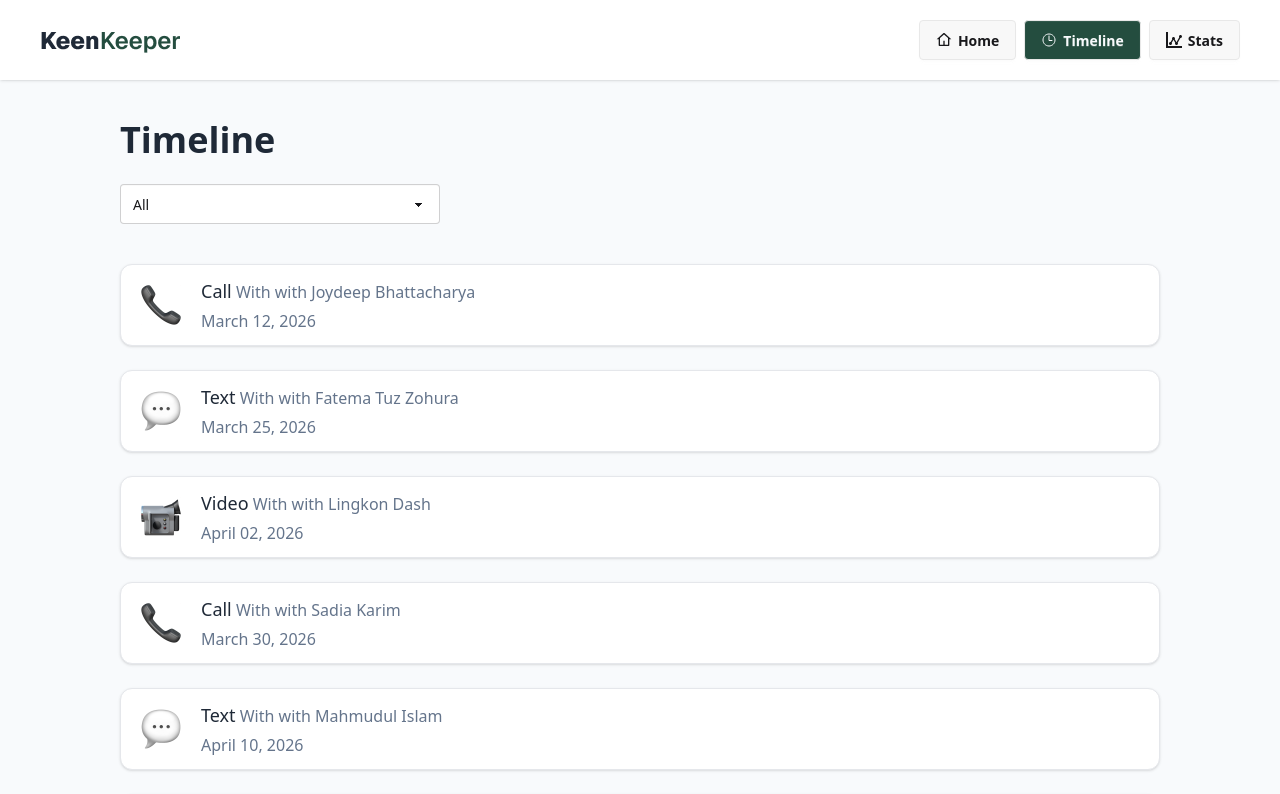
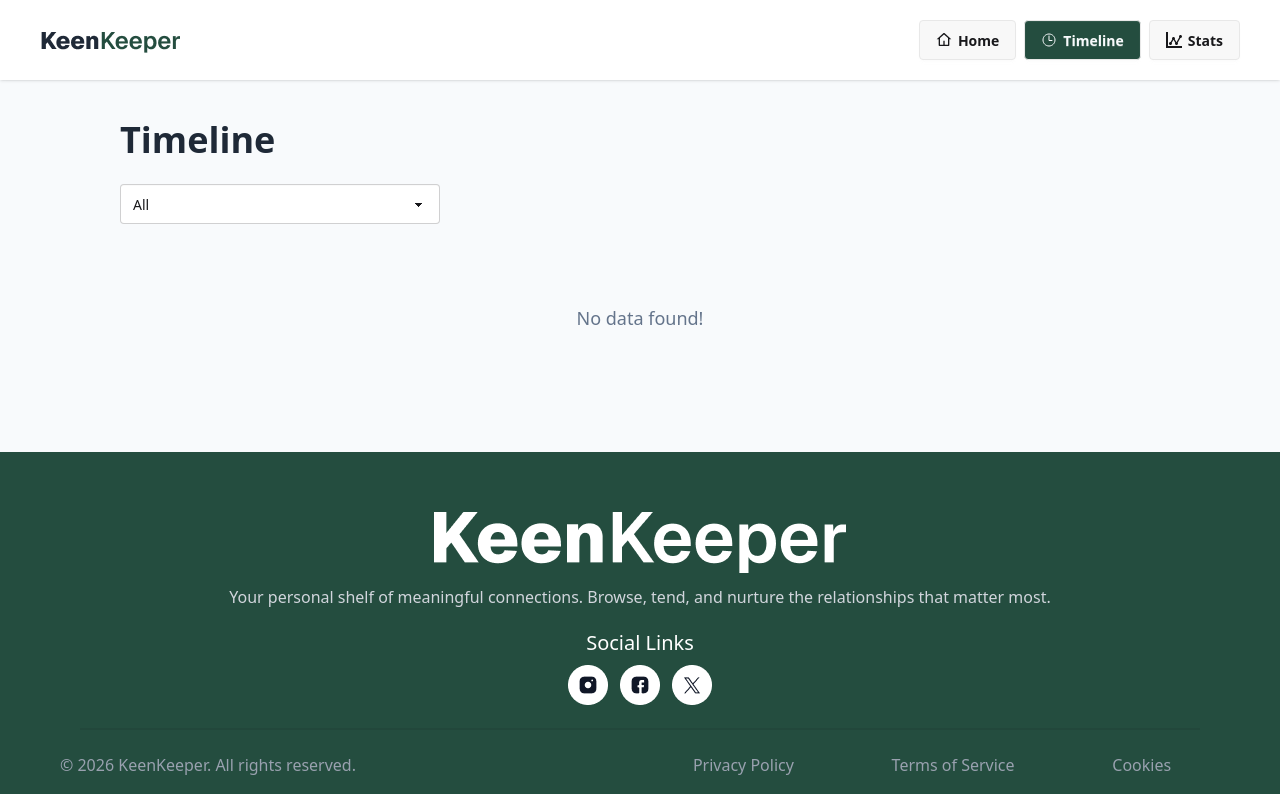
Before and after one commit to LingkonDash/keen-keeper, a Next.js app: page /timeline in a window 1280 px wide. Shown: the top 794 px of the page. Built offline with nearby package versions, Linux system fonts and the light colour scheme.

Commit message:
added timeline section functionality and implemented localstorage logic

```diff
--- a/public/friends.json
+++ b/public/friends.json
@@ -13,20 +13,20 @@
   },
   {
     "id": 2,
-    "name": "Fatema Tuz Zohura",
-    "picture": "https://i.ibb.co.com/Kxnf5fqR/image1.jpg",
-    "email": "fatematuzz@gmail.com",
-    "days_since_contact": 129,
-    "status": "on-track",
-    "tags": ["online", "programming hero"],
-    "bio": "Met online during Programming Hero course. Stayed connected through learning and coding discussions.",
-    "goal": 14,
-    "next_due_date": "2025-12-15"
+    "name": "Eka Rani Devnath",
+    "picture": "https://i.ibb.co.com/23h87MsT/eka-Rani-Devi.jpg",
+    "email": "ekaranidev@gmail.com",
+    "days_since_contact": 1826,
+    "status": "overdue",
+    "tags": ["best friend", "college"],
+    "bio": "Close friend from College. Loves photography and travel.",
+    "goal": 44,
+    "next_due_date": "2026-03-25"
   },
   {
     "id": 3,
     "name": "Lingkon Dash",
-    "picture": "https://i.ibb.co.com/WpFZzbTn/lingkon.png",
+    "picture": "https://i.ibb.co.com/LzrzszNn/lingkon.jpg",
     "email": "lingkon@gmail.com",
     "days_since_contact": 54,
     "status": "almost due",
@@ -37,15 +37,15 @@
   },
   {
     "id": 4,
-    "name": "Sadia Karim",
-    "picture": "https://i.ibb.co.com/jZwsQmfg/picture5.jpg",
-    "email": "sadia.karim@gmail.com",
-    "days_since_contact": 41,
-    "status": "overdue",
-    "tags": ["university", "project partner"],
-    "bio": "Worked on multiple group projects together in university.",
-    "goal": 44,
-    "next_due_date": "2026-03-25"
+    "name": "Fatema Tuz Zohura",
+    "picture": "https://i.ibb.co.com/Kxnf5fqR/image1.jpg",
+    "email": "fatematuzz@gmail.com",
+    "days_since_contact": 129,
+    "status": "on-track",
+    "tags": ["online", "programming hero"],
+    "bio": "Met online during Programming Hero course. Stayed connected through learning and coding discussions.",
+    "goal": 14,
+    "next_due_date": "2025-12-15"
   },
   {
     "id": 5,
@@ -134,12 +134,12 @@
   {
     "id": 12,
     "name": "Nusrat Jahan",
-    "picture": "https://i.ibb.co.com/GQ1fdsGp/last.jpg",
+    "picture": "https://i.ibb.co.com/jZwsQmfg/picture5.jpg",
     "email": "nusrat.jahan@yahoo.com",
     "days_since_contact": 650,
     "status": "almost due",
-    "tags": ["school", "close friend"],
-    "bio": "Close friend from high school. Loves photography and travel.",
+    "tags": ["school", "friend"],
+    "bio": "Friend from high school. Loves photography and travel.",
     "goal": 19,
     "next_due_date": "2026-04-18"
   }
--- a/src/app/friend/[id]/page.jsx
+++ b/src/app/friend/[id]/page.jsx
@@ -1,16 +1,14 @@
+import ActionButtons from '@/components/friendDetails/ActionButtons';
 import { getData } from '@/data/getData';
 import Image from 'next/image';
 import React from 'react';
-import { FiArchive, FiPhoneCall } from 'react-icons/fi';
+import { FiArchive } from 'react-icons/fi';
 import { HiOutlineBellSnooze } from 'react-icons/hi2';
-import { LuMessageSquareText } from 'react-icons/lu';
-import { MdOutlineVideocam } from 'react-icons/md';
 import { RiDeleteBin5Line } from 'react-icons/ri';
 
 const FriendDetails = async ({ params }) => {
 
   const { id } = await params;
-
   const data = await getData();
 
   const item = data.find(obj => obj.id === Number(id))
@@ -92,25 +90,9 @@ const FriendDetails = async ({ params }) => {
       </div>
 
       {/* last row */}
-      <div className='col-span-3 p-8 bg-white rounded-lg shadow-sm flex justify-between flex-col select-none gap-3'>
+      {/* Client Side component */}
 
-        <h2 className='font-medium text-xl text-primary-text'>Quick Check-In</h2>
-
-        <div className='grid grid-cols-3 gap-4 [&>div]:border [&_div]:font-medium [&_div]:text-primary-text  [&>div]:border-gray-200'>
-          <div className=' hover:bg-gray-200 shadow-sm bg-gray-100 cursor-pointer active:translate-y-[0.7px] rounded-md text-lg p-4 flex justify-center items-center flex-col'>
-            <FiPhoneCall size={18}/>
-            call
-          </div>
-          <div className=' hover:bg-gray-200 shadow-sm bg-gray-100 cursor-pointer active:translate-y-[0.7px] rounded-md text-lg p-4 flex justify-center items-center flex-col'>
-            <LuMessageSquareText size={18}/>
-            Text
-          </div>
-          <div className=' hover:bg-gray-200 shadow-sm bg-gray-100 cursor-pointer active:translate-y-[0.7px] rounded-md text-lg p-4 flex justify-center items-center flex-col'>
-            <MdOutlineVideocam size={24}/>
-            Video
-          </div>
-        </div>
-      </div>
+      <ActionButtons item={item} />
 
     </div>
   );
--- a/src/app/layout.jsx
+++ b/src/app/layout.jsx
@@ -2,6 +2,7 @@ import { Geist, Geist_Mono } from "next/font/google";
 import "./global.css";
 import Navbar from "@/components/Navbar";
 import Footer from "@/components/Footer";
+import GlobalProvider from "@/components/globalState/GlobalProvider";
 
 const geistSans = Geist({
   variable: "--font-geist-sans",
@@ -31,7 +32,9 @@ export default function RootLayout({ children }) {
           <Navbar />
         </header>
 
-        {children}
+        <GlobalProvider>
+          {children}
+        </GlobalProvider>
 
         <Footer />
 
--- a/src/app/page.jsx
+++ b/src/app/page.jsx
@@ -1,5 +1,7 @@
 import Banner from "@/components/Banner";
 import Friends from "@/components/Friends";
+
+
 
 export default function Home() {
   return (
--- a/src/app/timeline/page.jsx
+++ b/src/app/timeline/page.jsx
@@ -1,10 +1,14 @@
+'use client'
+
+import { StateContext } from '@/components/globalState/GlobalProvider';
 import TimeLineCard from '@/components/timeline/TimeLineCard';
-import React from 'react';
-
 import { timeLineData } from '@/data/initialTimelineData'
-
+import { useContext } from 'react';
 
 const TimelinePage = () => {
+
+  const [localData, setLocalData] = useContext(StateContext)
+
   return (
     <div className='px-5 md:px-15 lg:px-30 py-30'>
 
@@ -21,11 +25,23 @@ const TimelinePage = () => {
         </div>
       </div>
 
-      <div className='mt-10 space-y-6'>
-        {
-          timeLineData.map((item, i) => <TimeLineCard key={i} item={item} />)
-        }
-      </div>
+      {
+        localData.length === 0 ?
+          <div>
+            <p className='text-lg text-secondary-text text-center mt-20'>No data found!</p>
+          </div>
+          :
+          <div className='mt-10 space-y-6'>
+            {
+              localData.map((item, i) => <TimeLineCard key={i} item={item} />)
+            }
+          </div>
+      }
+
+      {/* NoDATA */}
+      {/* <div>
+        <p className='text-lg text-secondary-text text-center mt-20'>No data found!</p>
+      </div> */}
 
     </div>
   );
--- a/src/components/Banner.jsx
+++ b/src/components/Banner.jsx
@@ -1,6 +1,7 @@
 import { getData } from '@/data/getData';
 import React from 'react';
 import { FaPlus } from 'react-icons/fa';
+import InteractionData from './InteractionData';
 
 const Banner = async () => {
 
@@ -36,10 +37,10 @@ const Banner = async () => {
           <h3 className='font-semibold text-3xl text-secondary-bg'>{data.length - ontrack}</h3>
           <p className='text-secondary-text'>Need Attention</p>
         </div>
-        <div className='text-center p-8 bg-white rounded-lg shadow-sm'>
-          <h3 className='font-semibold text-3xl text-secondary-bg'>15</h3>
-          <p className='text-secondary-text'>Interactions This Month</p>
-        </div>
+
+        {/* this client component is for showing dynamic interaction in the banner section */}
+        <InteractionData />
+
       </div>
     </div>
   );
--- /dev/null
+++ b/src/components/InteractionData.jsx
@@ -0,0 +1,18 @@
+'use client'
+
+import React, { useContext } from 'react';
+import { StateContext } from './globalState/GlobalProvider';
+
+const InteractionData = () => {
+
+  const [localData] = useContext(StateContext);
+
+  return (
+    <div className='text-center p-8 bg-white rounded-lg shadow-sm'>
+      <h3 className='font-semibold text-3xl text-secondary-bg'>{localData.length}</h3>
+      <p className='text-secondary-text'>Interactions This Month</p>
+    </div>
+  );
+};
+
+export default InteractionData;
--- /dev/null
+++ b/src/components/friendDetails/ActionButtons.jsx
@@ -0,0 +1,58 @@
+'use client'
+
+import React, { useContext, useState } from 'react';
+import { FiPhoneCall } from 'react-icons/fi';
+import { LuMessageSquareText } from 'react-icons/lu';
+import { MdOutlineVideocam } from 'react-icons/md';
+import { StateContext } from '../globalState/GlobalProvider';
+
+
+const ActionButtons = ({ item }) => {
+
+  const [localData, setLocalData] = useContext(StateContext);
+
+  function handleData(id) {
+
+    const CallData = {
+      person: item.name,
+      type: id,
+      date: new Date().toDateString()
+    }
+
+    localStorage.setItem('timeline', JSON.stringify([CallData, ...localData]));
+
+    setLocalData([CallData, ...localData]);
+  }
+
+  return (
+    <div className='col-span-3 p-8 bg-white rounded-lg shadow-sm flex justify-between flex-col select-none gap-3'>
+      <h2 className='font-medium text-xl text-primary-text'>Quick Check-In</h2>
+
+      <div className='grid grid-cols-3 gap-4 [&>div]:border [&_div]:font-medium [&_div]:text-primary-text  [&>div]:border-gray-200'>
+        <div
+          onClick={() => handleData('Call')}
+          className=' hover:bg-gray-200 shadow-sm bg-gray-100 cursor-pointer active:translate-y-[0.7px] rounded-md text-lg p-4 flex justify-center items-center flex-col'
+        >
+          <FiPhoneCall size={18} />
+          call
+        </div>
+        <div
+          onClick={() => handleData('Text')}
+          className=' hover:bg-gray-200 shadow-sm bg-gray-100 cursor-pointer active:translate-y-[0.7px] rounded-md text-lg p-4 flex justify-center items-center flex-col'
+        >
+          <LuMessageSquareText size={18} />
+          Text
+        </div>
+        <div
+          onClick={() => handleData('Video')}
+          className=' hover:bg-gray-200 shadow-sm bg-gray-100 cursor-pointer active:translate-y-[0.7px] rounded-md text-lg p-4 flex justify-center items-center flex-col'
+        >
+          <MdOutlineVideocam size={24} />
+          Video
+        </div>
+      </div>
+    </div>
+  );
+};
+
+export default ActionButtons;
--- /dev/null
+++ b/src/components/globalState/GlobalProvider.jsx
@@ -0,0 +1,24 @@
+'use client';
+
+import { createContext, useEffect, useState } from 'react';
+
+export const StateContext = createContext();
+
+export default function GlobalProvider({ children }) {
+
+  const [localData, setLocalData] = useState([]);
+
+  useEffect(() => {
+    const data = localStorage.getItem('timeline');
+    if (data !== null) {
+      setLocalData(JSON.parse(data));
+    }
+  }, [])
+
+
+  return (
+    <StateContext.Provider value={[localData, setLocalData]}>
+      {children}
+    </StateContext.Provider>
+  );
+}
--- a/src/components/timeline/TimeLineCard.jsx
+++ b/src/components/timeline/TimeLineCard.jsx
@@ -12,7 +12,7 @@ const TimeLineCard = ({ item }) => {
       </div>
 
       <div className='space-y-1'>
-        <p className='text-secondary-text'><span className='font-medium text-lg text-primary-text'>{item.type}</span> With with {item.person}</p>
+        <p className='text-secondary-text'><span className='font-medium text-lg text-primary-text'>{item.type}</span> With {item.person}</p>
         <p className='text-secondary-text'>{item.date}</p>
       </div>
     </div>
```
